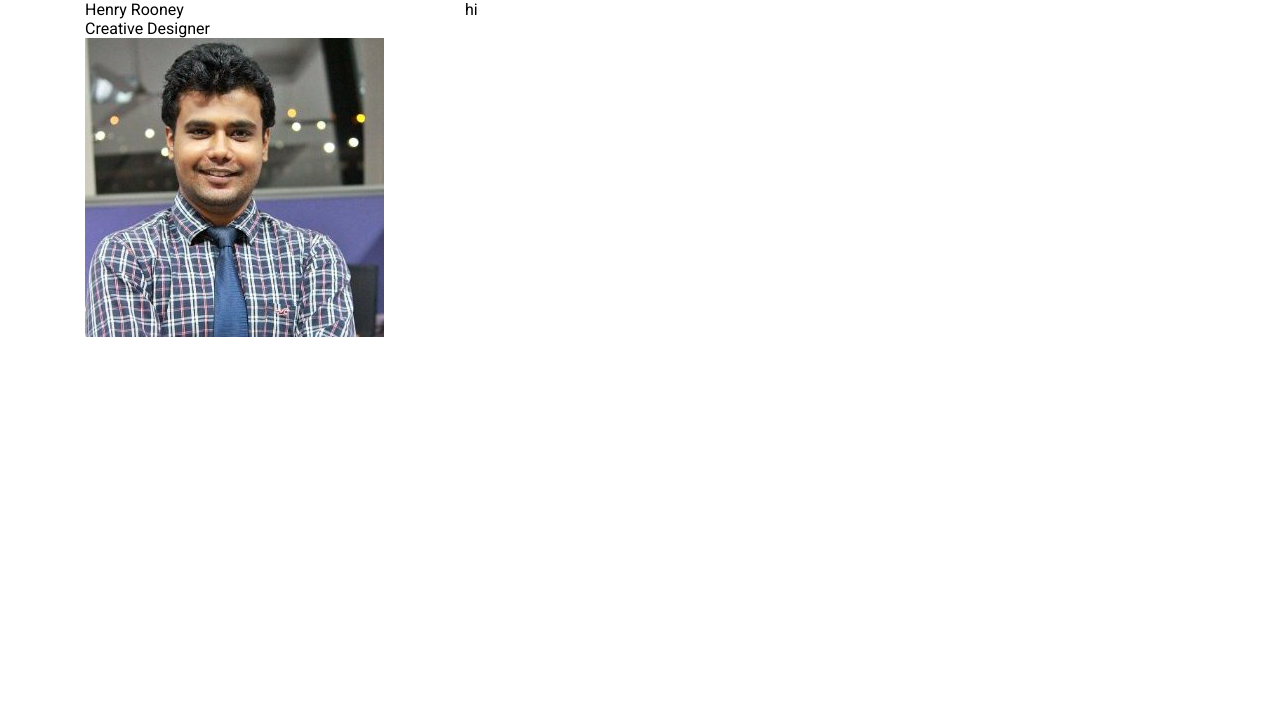
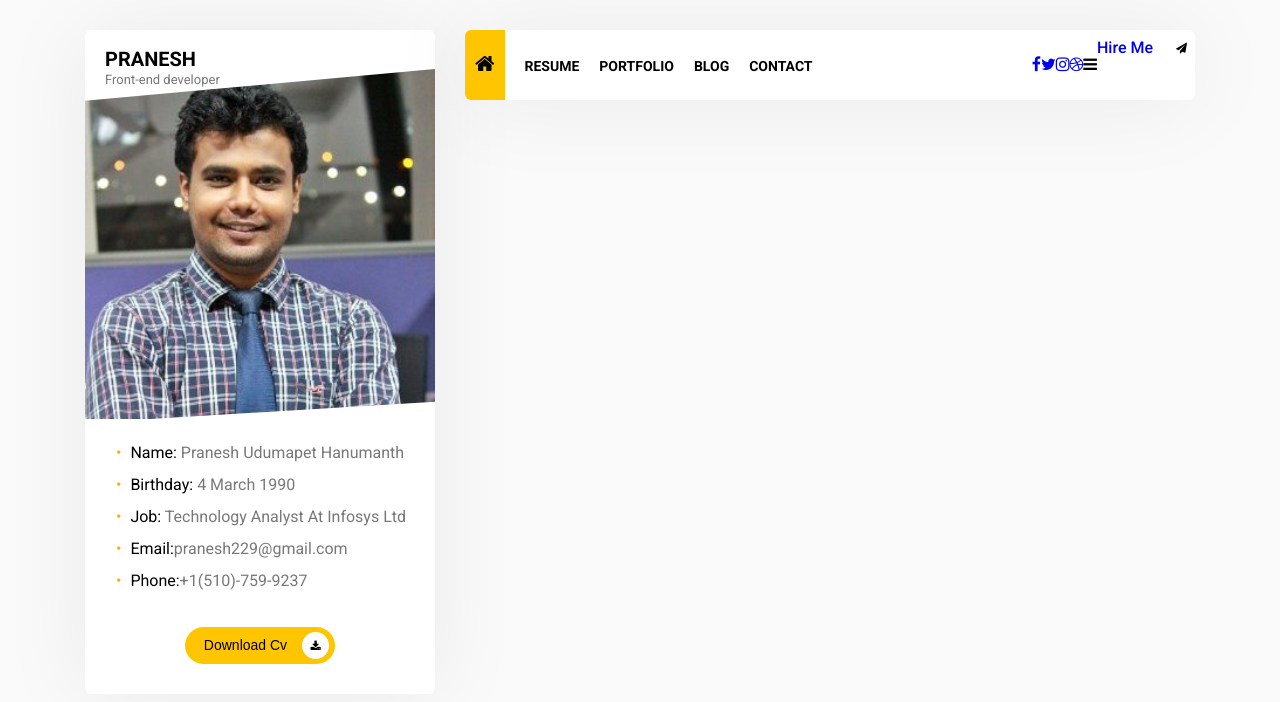
Before and after one commit to pranesh229/ng-profile, an Angular app: page / in a window 1280 px wide. Shown: the top 702 px of the page. Built offline with nearby package versions, Linux system fonts and the light colour scheme.

Commit message:
Updated changes

```diff
--- a/package.json
+++ b/package.json
@@ -24,6 +24,7 @@
     "@angular/router": "^6.0.0",
     "bootstrap": "^4.1.1",
     "core-js": "^2.5.4",
+    "font-awesome": "^4.7.0",
     "rxjs": "^6.0.0",
     "zone.js": "^0.8.26"
   },
--- /dev/null
+++ b/src/_variables.scss
@@ -0,0 +1,25 @@
+$fa-font-path: '../node_modules/font-awesome/fonts';
+.site-btn {
+  font-size: 14px;
+  font-weight: 500;
+  border: 0;
+  border-radius: 50px;
+  -webkit-border-radius: 50px;
+  -moz-border-radius: 50px;
+  padding: 1px 29px;
+  line-height: 35px;
+}
+
+.site-btn.icon i {
+  color: #000;
+  background: #fff;
+  margin-left: 15px;
+  border-radius: 50px;
+  font-size: 11px;
+  height: 27px;
+  width: 27px;
+  float: right;
+  text-align: center;
+  line-height: 29px;
+  margin-top: 4px;
+}
--- a/src/app/app.component.html
+++ b/src/app/app.component.html
@@ -1,10 +1,10 @@
-<div class="container">
+<div class="container top30">
   <div class="row">
     <div class="col-lg-4 col-md-4 col-xs-12 col-sm-12">
       <app-short-profile></app-short-profile>
     </div>
     <div class="col-lg-8 col-md-8 col-xs-12 col-sm-12">
-      hi
+      <app-tab-area></app-tab-area>
     </div>
   </div>
 </div>
--- a/src/app/app.component.scss
+++ b/src/app/app.component.scss
@@ -1 +1,4 @@
 @import 'node_modules/bootstrap/scss/bootstrap';
+.top30 {
+  margin-top: 30px;
+}
--- a/src/app/app.module.ts
+++ b/src/app/app.module.ts
@@ -4,8 +4,11 @@ import { NgModule } from '@angular/core';
 import { AppComponent } from './app.component';
 import { ShortProfileComponent } from './short-profile/short-profile.component';
 import { MatGridListModule } from '@angular/material/grid-list';
+import { TabAreaComponent } from './tab-area/tab-area.component';
 @NgModule({
-  declarations: [AppComponent, ShortProfileComponent],
+  declarations: [AppComponent, ShortProfileComponent,
+    TabAreaComponent
+],
   imports: [BrowserModule, MatGridListModule],
   providers: [],
   bootstrap: [AppComponent]
--- a/src/app/short-profile/short-profile.component.html
+++ b/src/app/short-profile/short-profile.component.html
@@ -1,41 +1,42 @@
 <div class="profile">
   <div class="profile-name">
-    <span class="name">Henry Rooney</span>
+    <span class="name">Pranesh</span>
     <br>
-    <span class="job">Creative Designer</span>
+    <span class="job">Front-end developer</span>
   </div>
   <div class="profile-image">
     <img src="./assets/images/common/profile_pic.jpg" alt="">
   </div>
-  <!-- <div class="profile-image">
-    <img src="./assets/images/common/profile_pic.jpg" alt="">
-  </div>
+
   <ul class="profile-information">
-    <li></li>
     <li>
       <p>
-        <span>Name:</span> Chris Johnson</p>
+        <span>Name:</span> Pranesh Udumapet Hanumanth</p>
     </li>
     <li>
       <p>
-        <span>Birthday:</span> 06 December 1987</p>
+        <span>Birthday:</span> 4 March 1990</p>
     </li>
     <li>
       <p>
-        <span>Job:</span> Freelancer</p>
+        <span>Job:</span> Technology Analyst At Infosys Ltd</p>
     </li>
     <li>
       <p>
-        <span>Email:</span> henry@domain.com</p>
+        <span>Email:</span>
+        <a href="mailto:pranesh229@gmail.com">pranesh229@gmail.com </a>
+      </p>
     </li>
     <li>
       <p>
-        <span>Skype:</span> henryrooney85</p>
+        <span>Phone:</span>
+        <a href="tel:+1-510-759-9237">+1(510)-759-9237 </a>
+      </p>
     </li>
   </ul>
-  <div class="">
+  <div class="col-md-12">
     <button class="site-btn icon">Download Cv
       <i class="fa fa-download" aria-hidden="true"></i>
     </button>
-  </div> -->
+  </div>
 </div>
--- a/src/app/short-profile/short-profile.component.scss
+++ b/src/app/short-profile/short-profile.component.scss
@@ -1,15 +1,86 @@
-// .profile {
-//   background: #fff;
-//   border-radius: 6px;
-//   -moz-border-radius: 6px;
-//   -webkit-border-radius: 6px;
-//   -o-border-radius: 6px;
-//   width: 100%;
-//   display: inline-block;
-//   box-shadow: 0px 2px 92px 0px rgba(0, 0, 0, 0.07);
-//   -webkit-box-shadow: 0px 2px 92px 0px rgba(0, 0, 0, 0.07);
-//   -moz-box-shadow: 0px 2px 92px 0px rgba(0, 0, 0, 0.07);
-// }
+.profile {
+  background: #fff;
+  border-radius: 6px;
+  -moz-border-radius: 6px;
+  -webkit-border-radius: 6px;
+  -o-border-radius: 6px;
+  width: 100%;
+  display: inline-block;
+  box-shadow: 0px 2px 92px 0px rgba(0, 0, 0, 0.07);
+  -webkit-box-shadow: 0px 2px 92px 0px rgba(0, 0, 0, 0.07);
+  -moz-box-shadow: 0px 2px 92px 0px rgba(0, 0, 0, 0.07); // padding: 30px;
+}
+
 .profile-image {
-  width: 200px;
+  -webkit-clip-path: polygon(0 9%, 100% 0, 100% 94%, 0% 100%);
+  clip-path: polygon(0 9%, 100% 0, 100% 94%, 0% 100%);
+  margin-top: -40px;
 }
+
+.profile-image img {
+  width: 350px;
+}
+
+.profile-name {
+  line-height: 18px;
+  padding: 20px;
+}
+
+.profile .name {
+  font-size: 20px;
+  margin-top: 11px;
+  text-transform: uppercase;
+  font-weight: bold;
+}
+
+.profile .site-btn {
+  margin: 18px auto 30px;
+  display: block;
+}
+
+.site-btn.icon {
+  text-align: left;
+  padding: 1px 6px 1px 19px;
+}
+
+.profile .job {
+  font-size: 13px;
+  color: #777777;
+}
+
+ul.profile-information {
+  list-style: none;
+  margin: 14px auto 30px;
+  line-height: 2;
+  padding-left: 15px;
+}
+
+ul.profile-information li {
+  padding-left: 1em;
+  font-size: 16px;
+  color: #787878;
+}
+
+ul.profile-information li::before {
+  content: '• ';
+  color: #ffb100;
+}
+
+ul.profile-information li p {
+  display: inline;
+  padding-left: 5px;
+}
+
+ul.profile-information li p a {
+  text-decoration: inherit;
+  color: #787878;
+}
+
+ul.profile-information li span {
+  color: #000;
+}
+
+header nav,
+.site-btn {
+  background: #ffc500 !important;
+}
--- /dev/null
+++ b/src/app/tab-area/tab-area.component.html
@@ -0,0 +1,50 @@
+<header class="col-md-12">
+  <nav>
+    <div class="row">
+      <!-- navigation bar -->
+      <div class="col-md-8 col-sm-8 col-xs-4">
+        <ul class="tabs">
+          <li class="tab">
+            <a class="home-btn" href="#home">
+              <i class="fa fa-home" aria-hidden="true"></i>
+            </a>
+          </li>
+          <li class="tab">
+            <a href="#resume">RESUME</a>
+          </li>
+          <li class="tab">
+            <a href="#portfolio">PORTFOLIO</a>
+          </li>
+          <li class="tab">
+            <a href="#blog">BLOG</a>
+          </li>
+          <li class="tab">
+            <a href="#contact">CONTACT</a>
+          </li>
+        </ul>
+      </div>
+      <div class="col-md-4 col-sm-4 col-xs-8 dynamic">
+        <a href="mailto:hi@tavonline.net" class="pull-right site-btn icon hidden-xs">Hire Me
+          <i class="fa fa-paper-plane" aria-hidden="true"></i>
+        </a>
+        <div class="hamburger pull-right hidden-lg hidden-md">
+          <i class="fa fa-bars" aria-hidden="true"></i>
+        </div>
+        <div class="hidden-md social-icons pull-right">
+          <a class="fb" href="#">
+            <i class="fa fa-facebook" aria-hidden="true"></i>
+          </a>
+          <a class="tw" href="#">
+            <i class="fa fa-twitter" aria-hidden="true"></i>
+          </a>
+          <a class="ins" href="#">
+            <i class="fa fa-instagram" aria-hidden="true"></i>
+          </a>
+          <a class="dr" href="#">
+            <i class="fa fa-dribbble" aria-hidden="true"></i>
+          </a>
+        </div>
+      </div>
+    </div>
+  </nav>
+</header>
--- /dev/null
+++ b/src/app/tab-area/tab-area.component.scss
@@ -0,0 +1,114 @@
+header nav {
+  background: #fff;
+  display: inline-block;
+  border-radius: 6px;
+  -moz-border-radius: 6px;
+  -webkit-border-radius: 6px;
+  height: 70px;
+  width: 100%;
+  margin-bottom: 30px;
+  line-height: 70px;
+  box-shadow: 0px 2px 92px 0px rgba(0, 0, 0, 0.07);
+  -webkit-box-shadow: 0px 2px 92px 0px rgba(0, 0, 0, 0.07);
+  -moz-box-shadow: 0px 2px 92px 0px rgba(0, 0, 0, 0.07);
+}
+
+nav ul {
+  list-style: none;
+}
+
+header nav ul li {
+  float: left;
+}
+
+header nav {
+  line-height: 70px;
+}
+
+header nav {
+  background: #fff;
+  display: inline-block;
+  border-radius: 6px;
+  -moz-border-radius: 6px;
+  -webkit-border-radius: 6px;
+  height: 70px;
+  width: 100%;
+  margin-bottom: 30px;
+  line-height: 70px;
+  box-shadow: 0px 2px 92px 0px rgba(0, 0, 0, 0.07);
+  -webkit-box-shadow: 0px 2px 92px 0px rgba(0, 0, 0, 0.07);
+  -moz-box-shadow: 0px 2px 92px 0px rgba(0, 0, 0, 0.07);
+}
+
+li {
+  margin: 0;
+  padding: 0;
+  border: 0;
+  outline: 0;
+  font-size: 100%;
+  background: transparent;
+}
+
+header nav ul li a {
+  font-size: 14px;
+  font-weight: bold;
+  color: #000;
+  padding: 0 10px;
+  line-height: 73px;
+  display: block;
+}
+
+a {
+  margin: 0;
+  padding: 0;
+  font-size: 100%;
+  vertical-align: baseline;
+  background: transparent;
+  text-decoration: none !important;
+}
+
+.site-btn:hover,
+header nav a.home-btn:hover,
+.section-title span {
+  background-color: #ffb100 !important;
+}
+
+ul {
+  margin: 0;
+  padding: 0;
+  border: 0;
+  outline: 0;
+  font-size: 100%;
+  background: transparent;
+}
+
+.tab.active a {
+  color: #ffb100;
+}
+
+header nav a.home-btn i {
+  font-size: 21px;
+}
+
+element {}
+
+.tab.active a,
+#blog-post .post-list ul li a,
+#blog-post .post-comment ul li .comment-content a {
+  color: #ffb100;
+}
+
+header nav a.home-btn {
+  background: #ffc500 !important;
+  color: #fff;
+  border-radius: 6px 0 0 6px;
+  -webkit-border-radius: 6px 0 0 6px;
+  -moz-border-radius: 6px 0 0 6px;
+  padding: 0px 24px;
+  float: left;
+  height: 70px;
+  line-height: 70px;
+  margin-right: 10px;
+  transition: all ease 0.4s;
+  line-height: 77px;
+}
--- /dev/null
+++ b/src/app/tab-area/tab-area.component.ts
@@ -0,0 +1,15 @@
+import { Component, OnInit } from '@angular/core';
+
+@Component({
+  selector: 'app-tab-area',
+  templateUrl: './tab-area.component.html',
+  styleUrls: ['./tab-area.component.scss']
+})
+export class TabAreaComponent implements OnInit {
+
+  constructor() { }
+
+  ngOnInit() {
+  }
+
+}
--- a/src/styles.scss
+++ b/src/styles.scss
@@ -1,7 +1,11 @@
 /* You can add global styles to this file, and also import other style files */
+
 @import '~@angular/material/prebuilt-themes/deeppurple-amber.css';
 @import url('https://fonts.googleapis.com/css?family=Roboto:400,500,700');
+@import 'variables';
+@import '../node_modules/font-awesome/scss/font-awesome';
 body {
   font-family: Roboto, Arial, sans-serif;
   margin: 0;
+  background: #fafafa;
 }
```
Also changed, not shown: angular.json (+4 -6 lines), 2 other files (tests, documents, lock files or other folders).
